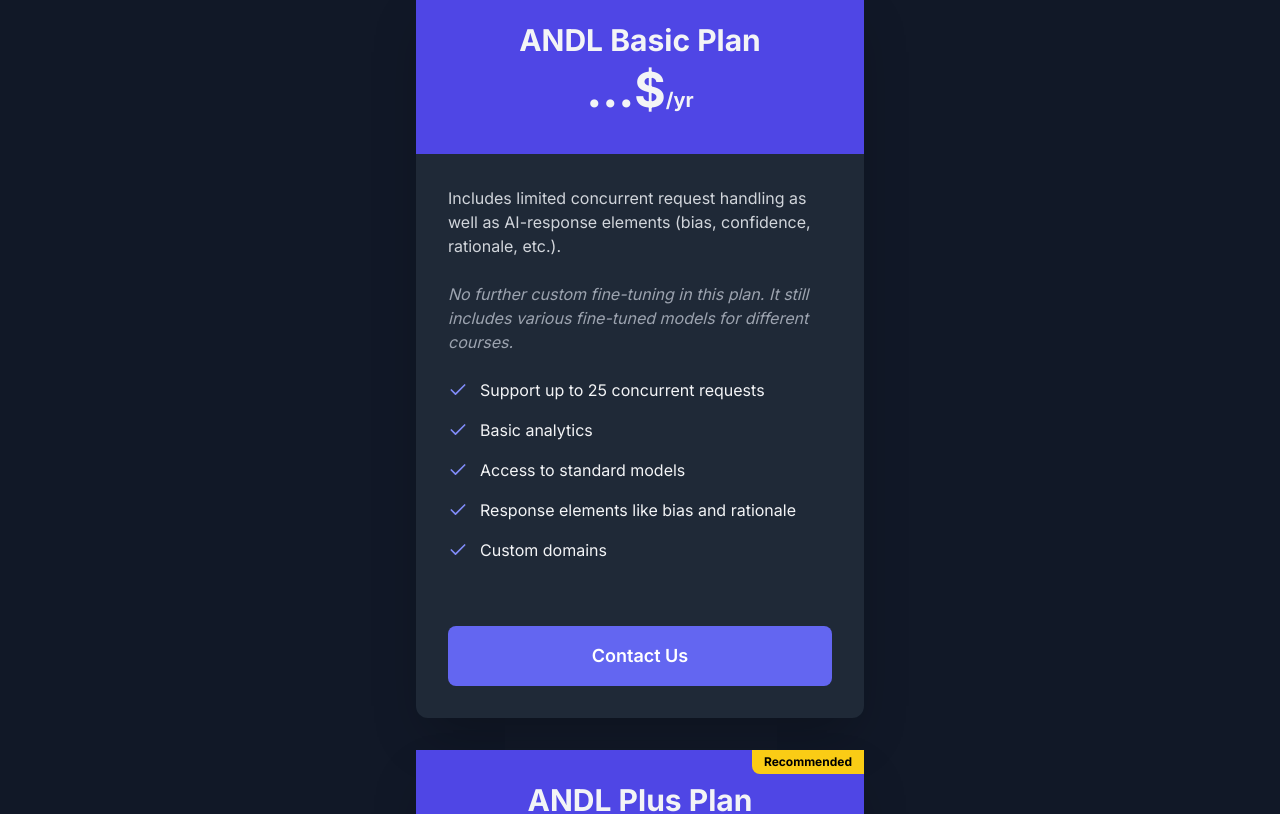
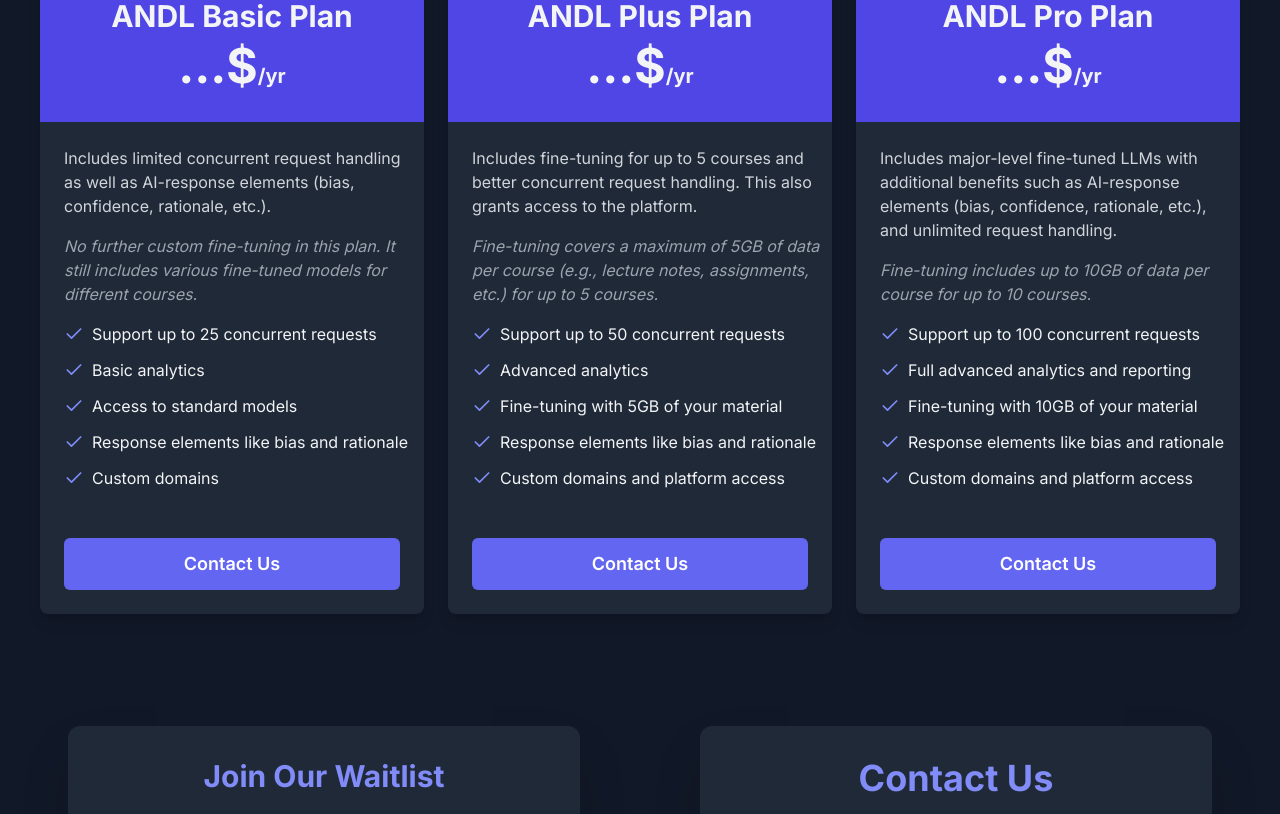
Before and after one commit to ANDL-AI/andl-promotion, a Next.js app: page / in a window 1280 px wide. Shown: the part 548-1362 px from the top of the page. Built offline with nearby package versions, Linux system fonts and the light colour scheme; no server answers.

Commit message:
SEO fixing and extension with component resizing

```diff
--- a/app/layout.tsx
+++ b/app/layout.tsx
@@ -18,7 +18,7 @@ export const metadata: Metadata = {
     siteName: "ANDL AI",
     images: [
       {
-        url: "https://github.com/ANDL-AI/public-assets/blob/main/andl_logo.png?raw=true", // Add a relevant image for OG sharing
+        url: "https://github.com/ANDL-AI/public-assets/blob/main/andl_logo.png?raw=true",
         alt: "ANDL AI Banner",
       },
     ],
@@ -27,6 +27,7 @@ export const metadata: Metadata = {
     card: "summary_large_image",
     title: "ANDL AI | Responsible AI for Education",
     description: "Learn how ANDL is transforming education with responsible and explainable AI.",
+    images: "https://github.com/ANDL-AI/public-assets/blob/main/andl_logo.png?raw=true",
   },
 };
 
@@ -49,7 +50,7 @@ export default function RootLayout({
         <meta property="og:description" content="At ANDL, we build responsible and explainable AI solutions tailored for the education sector." />
         <meta property="og:url" content="https://www.andl.io" />
         <meta property="og:type" content="website" />
-        <meta property="og:image" content="/images/andl-og-image.jpg" />
+        <meta property="og:image" content="https://github.com/ANDL-AI/public-assets/blob/main/andl_logo.png?raw=true" />
         <meta property="og:site_name" content="ANDL AI" />
 
         {/* Twitter */}
@@ -57,10 +58,31 @@ export default function RootLayout({
         <meta name="twitter:site" content="@ANDL_AI" />
         <meta name="twitter:title" content="ANDL AI | Responsible AI for Education" />
         <meta name="twitter:description" content="Learn how ANDL is transforming education with responsible and explainable AI." />
-        <meta name="twitter:image" content="/images/andl-twitter-card.jpg" />
+        <meta name="twitter:image" content="https://github.com/ANDL-AI/public-assets/blob/main/andl_logo.png?raw=true" />
+
+        {/* Viewport Meta Tag */}
+        <meta name="viewport" content="width=device-width, initial-scale=1.0" />
+
+        {/* Structured Data */}
+        <script type="application/ld+json">
+          {JSON.stringify({
+            "@context": "https://schema.org",
+            "@type": "Organization",
+            "name": "ANDL AI",
+            "url": "https://www.andl.io",
+            "logo": "https://github.com/ANDL-AI/public-assets/blob/main/andl_logo.png?raw=true",
+            "sameAs": [
+              "https://twitter.com/ANDL_AI",
+              "https://www.linkedin.com/company/andl-ai/"
+            ]
+          })}
+        </script>
 
       </Head>
-      <body className={inter.className}>{children}</body>
+      <body className={inter.className}>
+        {children}
+        {/* Add custom 404 error page as a fallback */}
+      </body>
     </html>
   );
 }
--- a/components/pricing-plan.tsx
+++ b/components/pricing-plan.tsx
@@ -31,11 +31,11 @@ const PricingPlan = () => {
       title: "ANDL Plus Plan",
       price: "...$",
       description:
-        "Includes school-level fine-tuning for up to 5 courses and better concurrent request handling. This also grants access to the platform.",
+        "Includes fine-tuning for up to 5 courses and better concurrent request handling. This also grants access to the platform.",
       features: [
         "Support up to 50 concurrent requests",
         "Advanced analytics",
-        "Fine-tuning with up to 5GB of data per course",
+        "Fine-tuning with 5GB of your material",
         "Response elements like bias and rationale",
         "Custom domains and platform access",
       ],
@@ -50,7 +50,7 @@ const PricingPlan = () => {
       features: [
         "Support up to 100 concurrent requests",
         "Full advanced analytics and reporting",
-        "Fine-tuning with up to 10GB of data per course",
+        "Fine-tuning with 10GB of your material",
         "Response elements like bias and rationale",
         "Custom domains and platform access",
       ],
@@ -59,36 +59,35 @@ const PricingPlan = () => {
   ];
 
   return (
-<div id="pricing" className="items-center w-full bg-gray-900 flex flex-col xl-plus:flex-row xl-plus:justify-center py-16 px-4 xl-plus:px-16 space-y-8 xl-plus:space-y-0 xl-plus:space-x-8">
+<div id="pricing" className="items-center w-full bg-gray-900 flex flex-col xl-plus:flex-row xl-plus:justify-center py-12 px-3 xl-plus:px-10 space-y-6 xl-plus:space-y-0 xl-plus:space-x-6">
   {pricingPlans.map((plan, index) => (
-        <div key={index} className="hover:bg-gray-700 transition duration-300 w-full max-w-md bg-gray-800 text-gray-100 rounded-xl shadow-2xl flex flex-col h-full relative">
+    <div key={index} className="hover:bg-gray-700 transition duration-300 w-full max-w-sm bg-gray-800 text-gray-100 rounded-lg shadow-lg flex flex-col h-full relative">
       {/* Conditional Badge for Recommended Plan */}
       {plan.recommended && (
-            <div className="absolute top-0 right-0 bg-yellow-400 text-black text-xs font-bold px-3 py-1 rounded-bl-lg">
+        <div className="absolute top-0 right-0 bg-yellow-400 text-black text-xs font-bold px-2 py-1 rounded-bl-lg">
           Recommended
         </div>
       )}
-          <div className="bg-indigo-600 p-8 text-center">
+      <div className="bg-indigo-600 p-6 text-center">
         <h2 className="text-3xl font-bold mb-2">{plan.title}</h2>
         <p className="text-5xl font-bold mb-2">{plan.price}<span className="text-xl">/yr</span></p>
       </div>
 
-          <div className="p-8 flex-grow space-y-6">
-            <p className="text-gray-300 xl-plus:min-w-[400px]">{plan.description}</p>
-            <p className="text-gray-400 italic xl-plus:min-w-[400px]">{plan.fineTuning}</p>
-            <ul className="space-y-4">
+      <div className="p-6 flex-grow space-y-4">
+        <p className="text-gray-300 xl-plus:min-w-[350px]">{plan.description}</p>
+        <p className="text-gray-400 italic xl-plus:min-w-[350px]">{plan.fineTuning}</p>
+        <ul className="space-y-3">
           {plan.features.map((feature, i) => (
-                <li key={i} className="flex items-center xl-plus:min-w-[400px]">
-                  <Check className="text-indigo-400 mr-3" size={20} />
+            <li key={i} className="flex items-center xl-plus:min-w-[350px]">
+              <Check className="text-indigo-400 mr-2" size={20} />
               <p>{feature}</p>
             </li>
           ))}
         </ul>
       </div>
 
-          {/* Add mt-auto to push button to the bottom */}
-          <div className="p-8 mt-auto">
-            <button onClick={handleWaitlist} className="w-full bg-indigo-500 text-white font-semibold py-4 rounded-lg hover:bg-indigo-600 transition-colors duration-300 text-lg">
+      <div className="p-6 mt-auto">
+        <button onClick={handleWaitlist} className="w-full bg-indigo-500 text-white font-semibold py-3 rounded-md hover:bg-indigo-600 transition-colors duration-300 text-lg">
           Contact Us
         </button>
       </div>
--- a/tailwind.config.ts
+++ b/tailwind.config.ts
@@ -32,7 +32,7 @@ const config: Config = {
         scroll: 'scroll 30s linear infinite',
       },
       screens: {
-        'xl-plus': '1380px', // xl + 100px
+        'xl-plus': '1180px', // xl + 100px
       },
     },
   },
```
Lines whose indentation alone changed are shown as unchanged.
